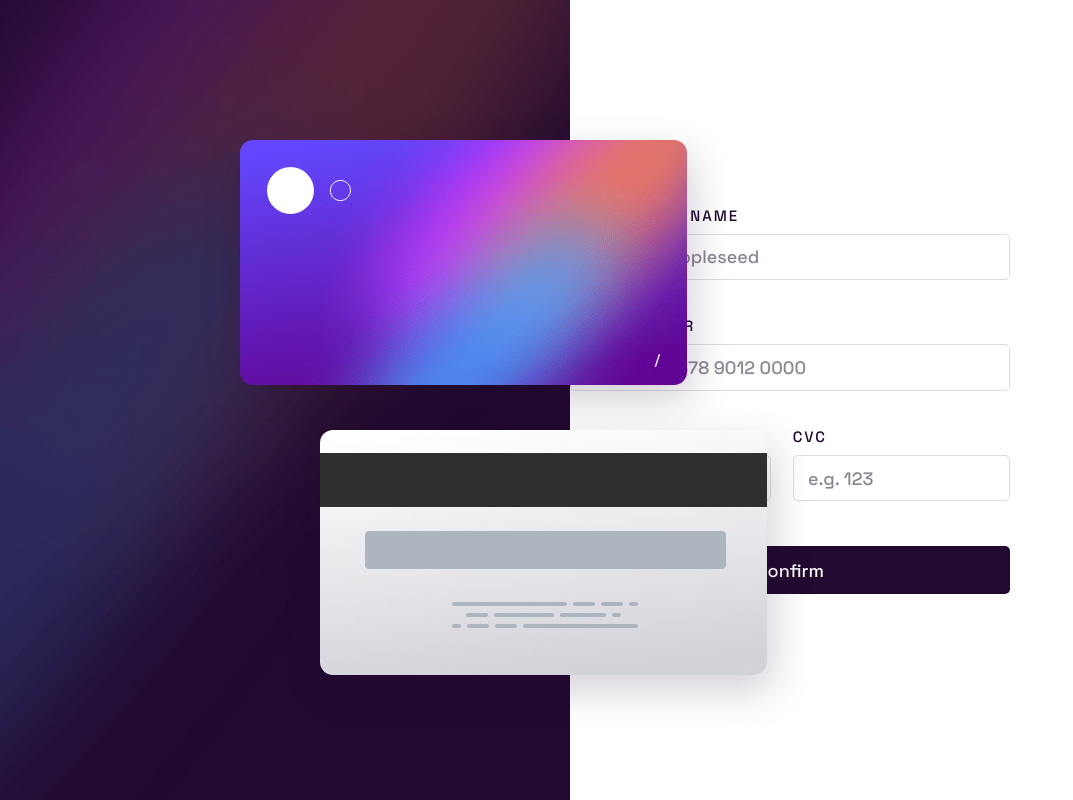
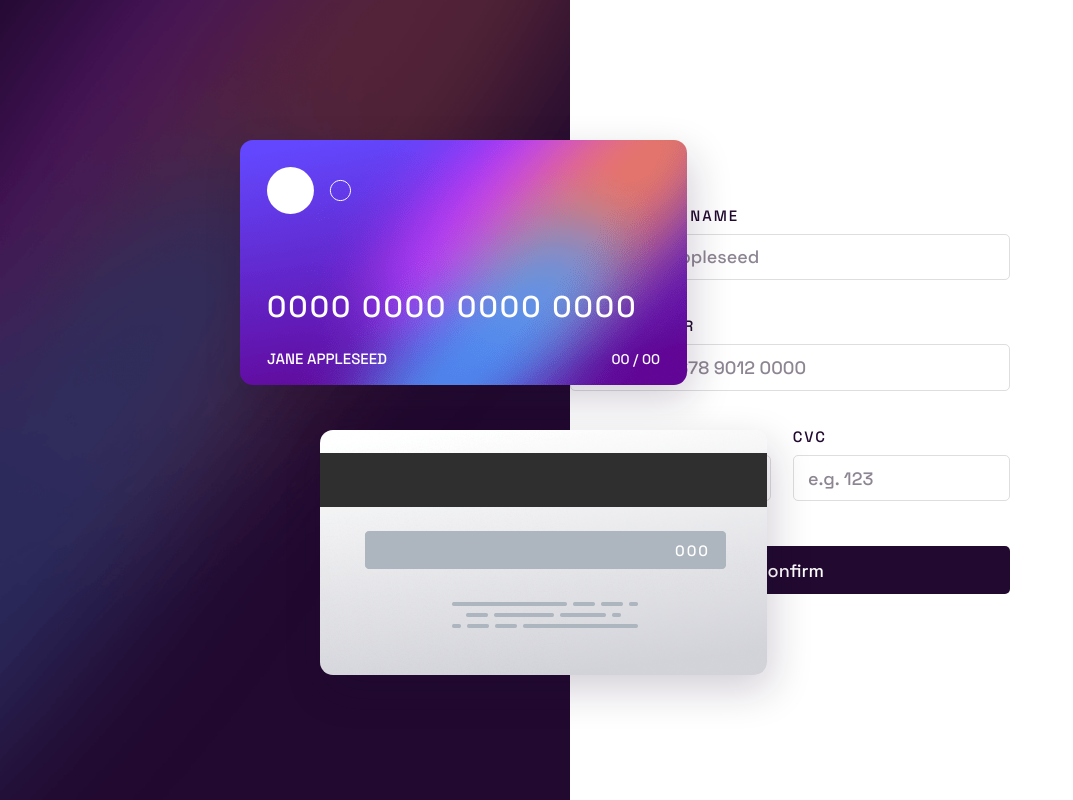
Before and after one commit to Tomas-Arrativel/Card-detailing, a React (Vite) app: page / in a window 1280 px wide. Shown: the whole page, without its empty margins (0-1073 px from the left). Built offline with nearby package versions, Linux system fonts and the light colour scheme.

Commit message:
creating the props

```diff
--- a/src/containers/CardsContainer/CardsContainer.tsx
+++ b/src/containers/CardsContainer/CardsContainer.tsx
@@ -1,14 +1,16 @@
 import styles from './CardsContainer.module.css';
 
 interface CardsProps {
-  cardNum: string;
-  name: string;
-  expM: string;
-  expY: string;
-  cvc: string;
+  creditCard: {
+    name: string;
+    cardNumber: string;
+    expM: string;
+    expY: string;
+    cvc: string;
+  };
 }
 
-const CardsContainer = ({ cardNum, name, expM, expY, cvc }: CardsProps) => {
+const CardsContainer = ({ creditCard }: CardsProps) => {
   return (
     <section className={styles.cardsCont}>
       <div className={styles.background}></div>
@@ -16,17 +18,25 @@ const CardsContainer = ({ cardNum, name, expM, expY, cvc }: CardsProps) => {
       <div className={styles.cards}>
         <div className={styles.frontCard}>
           <img src='./images/card-logo.svg' alt='' />
-          <p className={styles.cardNum}>{cardNum}</p>
-          <p className={styles.name}>{name == '' ? 'Tomás Arrativel' : name}</p>
+          <p className={styles.cardNum}>
+            {creditCard.cardNumber == ''
+              ? '0000 0000 0000 0000'
+              : creditCard.cardNumber}
+          </p>
+          <p className={styles.name}>
+            {creditCard.name == '' ? 'Jane Appleseed' : creditCard.name}
+          </p>
           <div className={styles.expDate}>
             <p>
-              <span>{expM == '' ? '00' : expM}</span> /{' '}
-              <span>{expY == '' ? '00' : expY}</span>
+              <span>{creditCard.expM == '' ? '00' : creditCard.expM}</span> /{' '}
+              <span>{creditCard.expY == '' ? '00' : creditCard.expY}</span>
             </p>
           </div>
         </div>
         <div className={styles.backCard}>
-          <p className={styles.cvc}>{cvc == '' ? '000' : cvc}</p>
+          <p className={styles.cvc}>
+            {creditCard.cvc == '' ? '000' : creditCard.cvc}
+          </p>
         </div>
       </div>
     </section>
--- a/src/containers/FormContainer/FormContainer.tsx
+++ b/src/containers/FormContainer/FormContainer.tsx
@@ -2,17 +2,20 @@ import { Form } from '../../components/exports';
 import styles from './FormContainer.module.css';
 
 interface CardsProps {
-  cardNum: string;
-  name: string;
-  expM: string;
-  expY: string;
-  cvc: string;
+  creditCard: {
+    name: string;
+    cardNumber: string;
+    expM: string;
+    expY: string;
+    cvc: string;
+  };
+  setCreditCard: any;
 }
 
-const FormContainer = ({ cardNum, name, expM, expY, cvc }: CardsProps) => {
+const FormContainer = ({ setCreditCard }: CardsProps) => {
   return (
     <section className={styles.formCont}>
-      <Form cardNum={cardNum} name={name} expM={expM} expY={expY} cvc={cvc} />
+      <Form setCreditCard={setCreditCard} />
     </section>
   );
 };
```
